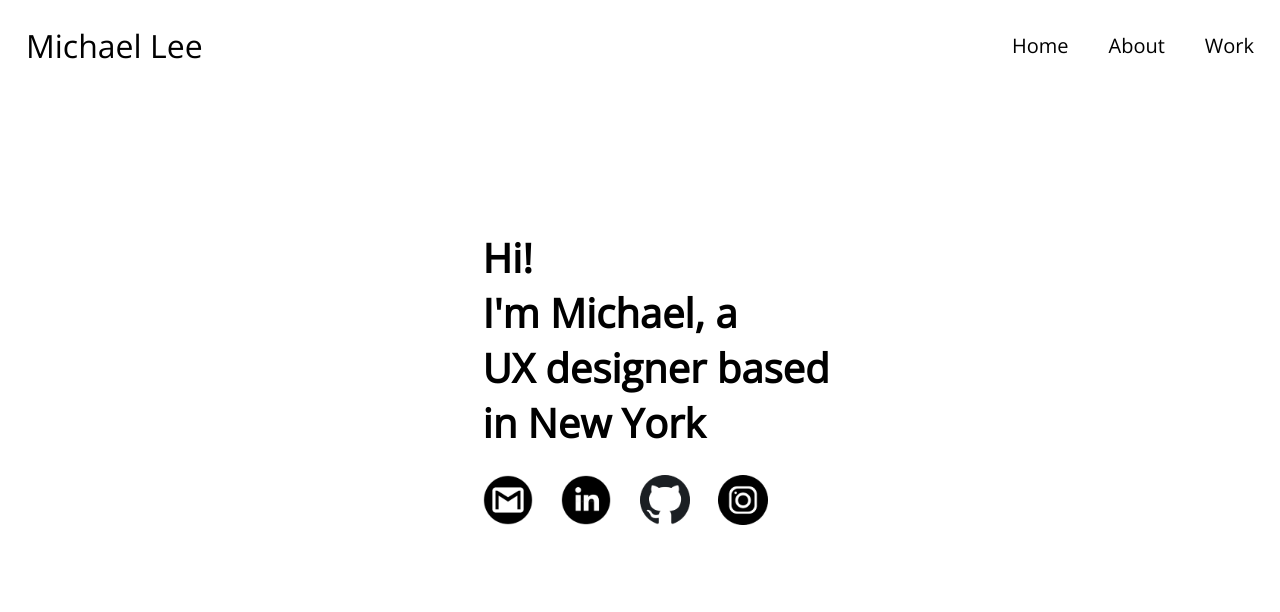
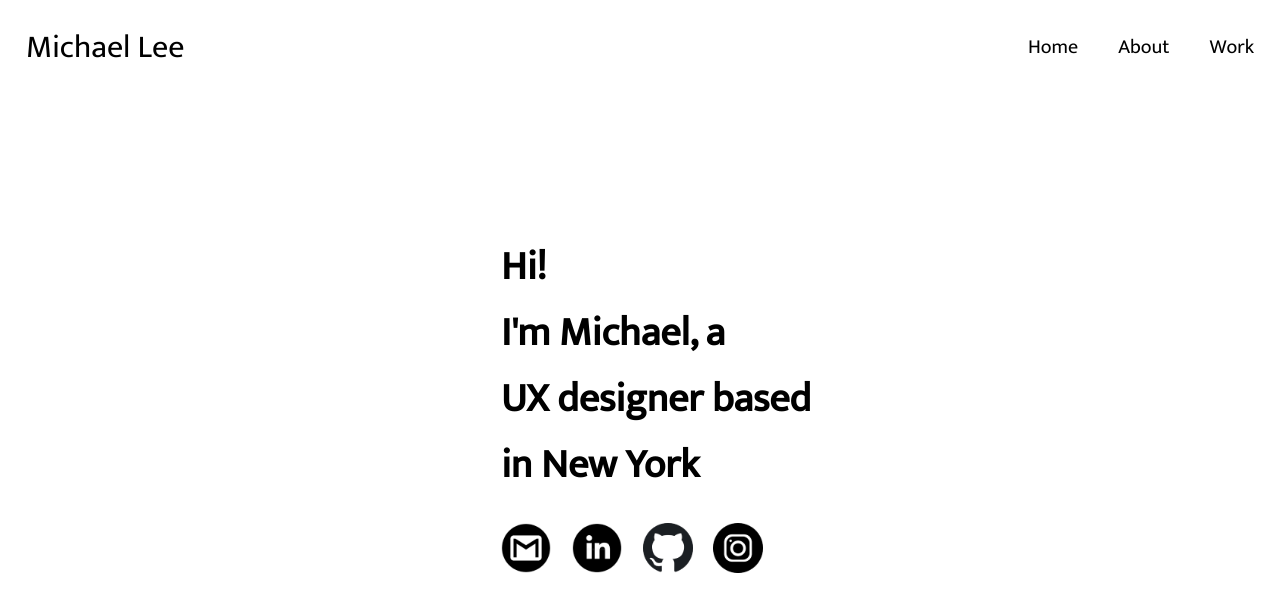
Before and after one commit to mjl776/portfolio-react, a React (Create React App) app: page / in a window 1280 px wide. Shown: the top 612 px of the page. Built offline with nearby package versions, Linux system fonts and the light colour scheme.

Commit message:
changed font to mukta

```diff
--- a/src/App.css
+++ b/src/App.css
@@ -1,10 +1,9 @@
-@import url(//fonts.googleapis.com/css?family=Open+Sans);
-
+@import url('https://fonts.googleapis.com/css2?family=Mukta&display=swap');
 .app {
     padding-top: 30px;
     margin: 0 auto;
     padding: 10px;
     margin-right: 1rem;
     margin-left: 1rem;
-    font-family: 'Open Sans';
+    font-family: 'Mukta';
 }
--- a/src/NavigationBar/NavBar.css
+++ b/src/NavigationBar/NavBar.css
@@ -1,11 +1,10 @@
 
-    @import url(//fonts.googleapis.com/css?family=Open+Sans);
-
+    @import url('https://fonts.googleapis.com/css2?family=Roboto:wght@300&display=swap');
     .container {
         padding: 0;
         margin: 0;
         box-sizing: border-box;
-        font-family: 'Open Sans';
+        font-family: 'Mukta';
     }
 
     li {
```
